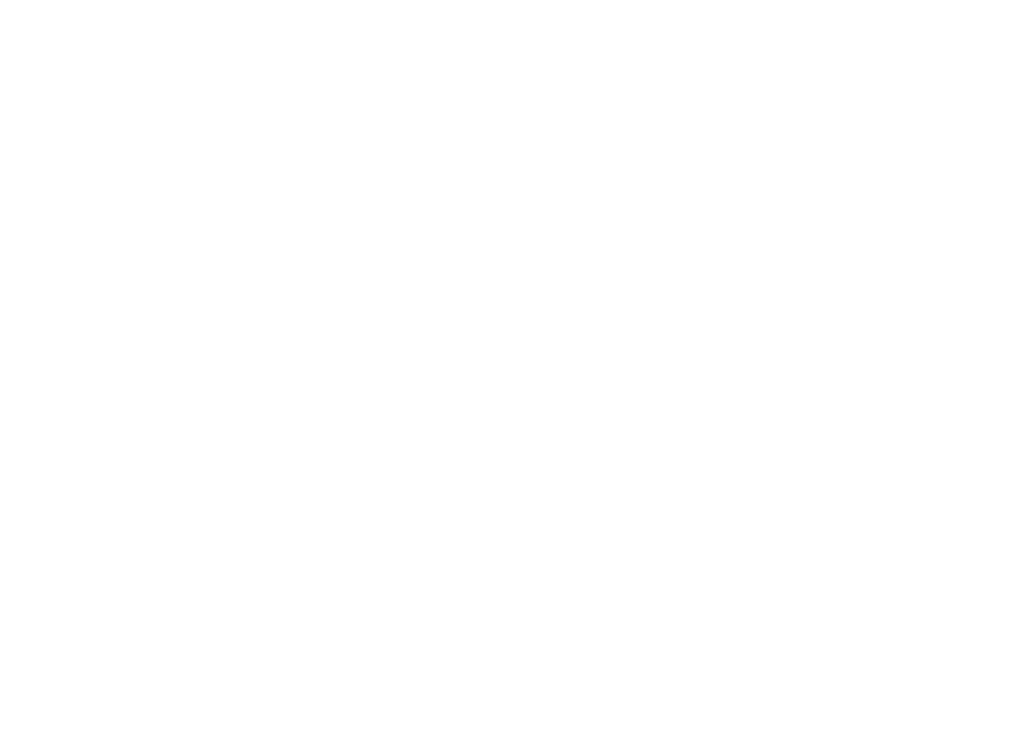
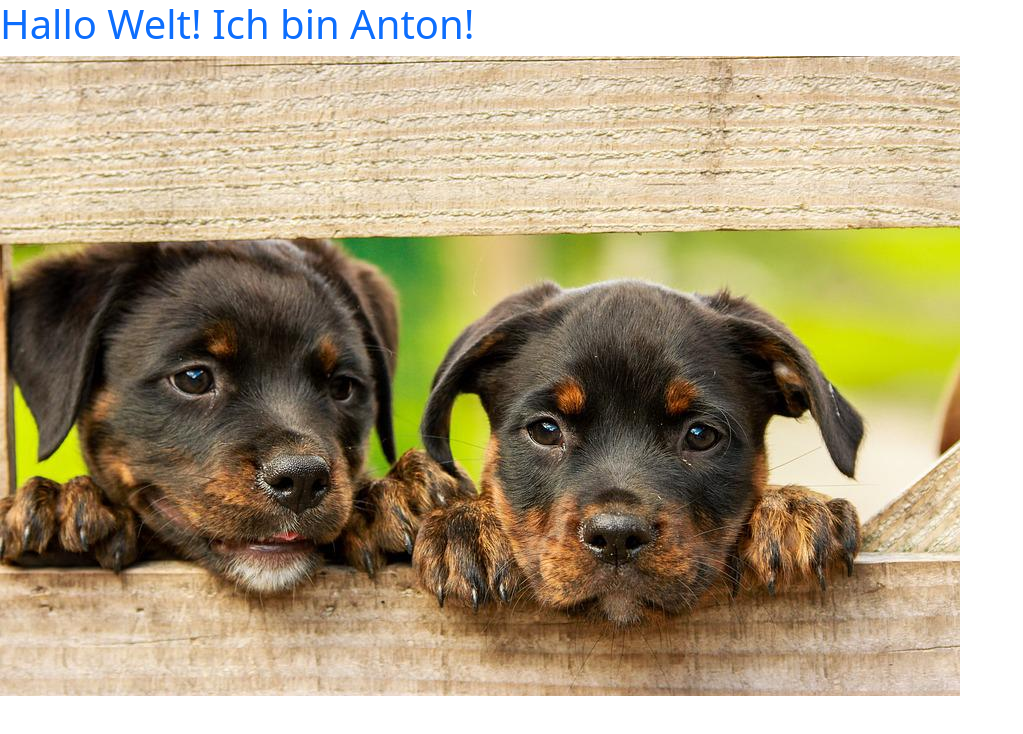
Before and after one commit to TunHuang/gh-pages-demo2, a website: page src/index.html in a window 1280 px wide. Shown: the whole page, without its empty margins (0-1023 px from the left). Drawn offline with nearby package versions, Linux system fonts and the light colour scheme; files that its build step writes are made by us from their sources.

Commit message:
füge Hundbild hinzu

```diff
--- a/src/index.html
+++ b/src/index.html
@@ -8,6 +8,8 @@
     <link rel="stylesheet" href="styles/main.css" />
   </head>
   <body>
+    <h1 class="text-primary">Hallo Welt! Ich bin Anton!</h1>
+    <img src="images/rottweiler-1785760_960_720.jpg" alt="">
     <!-- Custom scripts, edit above this line -->
     <script src="scripts/index.js"></script>
   </body>
```
Also changed, not shown: src/images/rottweiler-1785760_960_720.jpg (added), 1 other file.
